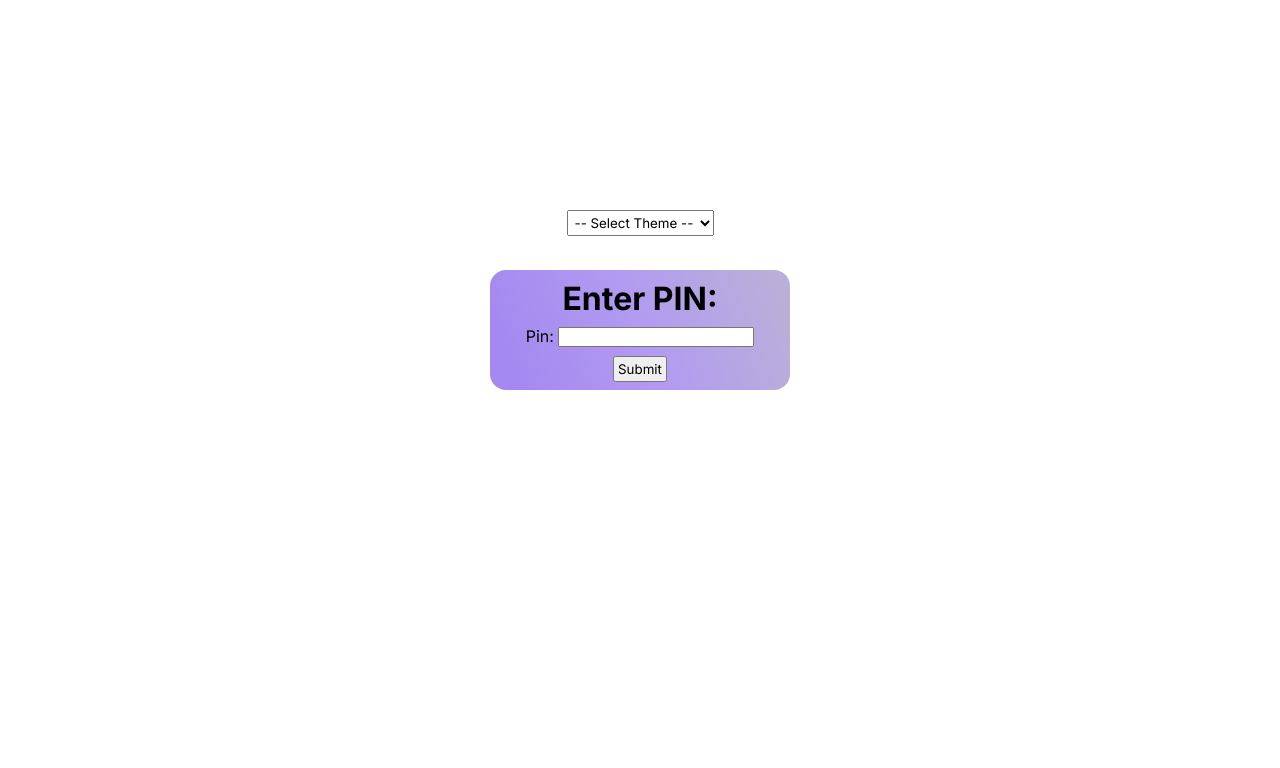
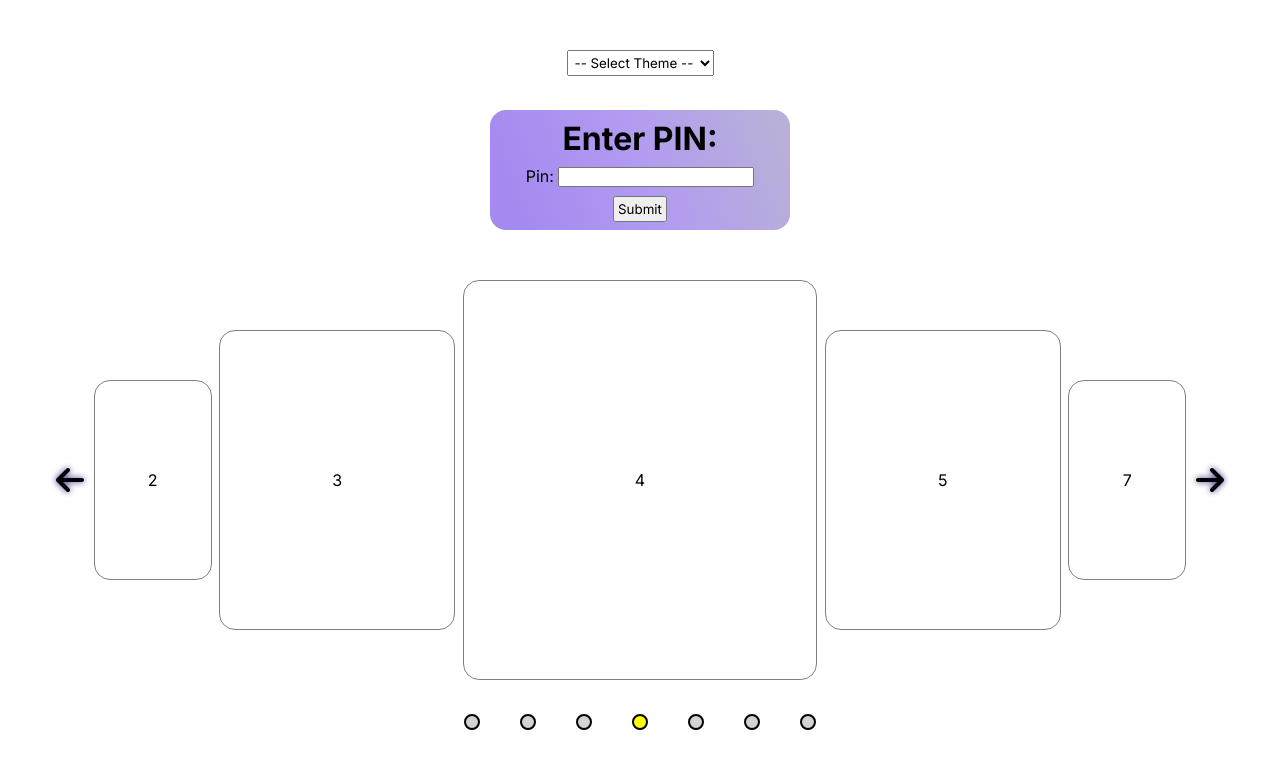
Before and after one commit to include-davis/leads-onboarding-2024, a Next.js app: page /day2 in a window 1280 px wide. Shown: the top 768 px of the page. Built offline with nearby package versions, Linux system fonts and the light colour scheme.

Commit message:
basic carousel

```diff
--- /dev/null
+++ b/app/(pages)/_components/carousel.jsx
@@ -0,0 +1,91 @@
+import styles from '@/app/(pages)/_styles/components/carousel.module.scss'
+import { useState } from 'react';
+import { FaArrowLeft, FaArrowRight } from "react-icons/fa6";
+
+const slides = [1, 2, 3, 4, 5, 7, 9]
+const middle_index = Math.ceil(slides.length / 2) - 1;
+
+export default function Carousel() {
+  const [currentSlide, setCurrentSlide] = useState(middle_index)
+
+  function nextSlide() {
+    const next = currentSlide + 1;
+
+    setCurrentSlide(next <= slides.length - 1 ? next : 0);
+  }
+
+  function previousSlide() {
+    const previous = currentSlide - 1;
+
+    setCurrentSlide(previous >= 0 ? previous : slides.length - 1);
+  }
+
+  return (
+    <div className={styles.container}>
+
+      <div className={styles.slider}>
+        <div className={styles.slides}>
+          <FaArrowLeft className={styles.arrow} onClick={previousSlide}/>
+          {slides.map((slide, key) =>
+            <Slide
+              key={key}
+              idx={key}
+              slide={slide}
+              currentSlide={currentSlide}
+            />
+          )}
+          <FaArrowRight className={styles.arrow} onClick={nextSlide}/>
+        </div>
+        <div className={styles.dots}>
+          {slides.map((_, key) =>
+          <Dot
+              key={key}
+              idx={key}
+              currentSlide={currentSlide}
+              handleClick={() => setCurrentSlide(key)}
+            />
+          )}
+        </div>
+      </div>
+
+    </div>
+  );
+}
+
+function Dot({idx, currentSlide, handleClick}) {
+
+  function handleDotStyle() {
+    if(currentSlide === idx) {
+      return `${styles.dot_active}`;
+    }
+
+    return `${styles.dot}`;
+  }
+
+  return (
+      <div className={handleDotStyle()} onClick={handleClick}></div>
+  );
+}
+
+function Slide({slide, idx, currentSlide}) {
+
+  function handleSlideStyle() {
+    if(currentSlide === idx) {
+      return `${styles.slide}`;
+    }
+    else if(Math.abs(currentSlide - idx) == 1) {
+      return `${styles.slide_adjacent}`;
+    }
+    else if(Math.abs(currentSlide - idx) == 2) {
+      return `${styles.slide_two_away}`;
+    }
+
+    return `${styles.slide_hidden}`;
+  }
+
+  return (
+    <div className={handleSlideStyle()}>
+      <>{slide}</>
+    </div>
+  );
+}
--- /dev/null
+++ b/app/(pages)/_styles/components/carousel.module.scss
@@ -0,0 +1,100 @@
+.container {
+    width: 100%;
+    // border: 1px red solid;
+}
+
+.slider {
+    width: 100%;
+    height: 500px;
+    border-radius: 8px;
+    // overflow: hidden;
+    position: relative;
+
+    display: flex;
+    flex-direction: column;
+    gap: 16px;
+}
+
+.slides {
+    display: flex;
+    justify-content: space-around;
+    align-items: center;
+    // border: 1px cyan solid;
+}
+
+.slide {
+    height: 400px;
+    width: 30%;
+}
+
+.slide_adjacent {
+    height: 300px;
+    width: 20%;
+}
+
+.slide_two_away {
+    height: 200px;
+    width: 10%;
+}
+
+.slide, .slide_adjacent, .slide_two_away {
+    display: flex;
+    justify-content: center;
+    align-items: center;
+
+    border: 1px grey solid;
+    border-radius: 16px;
+
+    transition: 2s;
+}
+
+.slide_hidden {
+    display: none;
+}
+
+.arrow {
+    font-size: 2rem;
+    filter: drop-shadow(0px 0px 3px var(--include-purple))
+}
+
+.arrow:hover {
+    cursor: pointer;
+}
+
+.dots {
+    position: absolute;
+    display: flex;
+    justify-content: center;
+    bottom: 10%;
+
+    width: 100%;
+    gap: 40px;
+
+    input {
+        display: none;
+    }
+
+}
+
+.dot {
+    background-color: lightgray;
+}
+
+.dot_active {
+    background-color: yellow;
+}
+
+.dot_active, .dot {
+    width: 16px;
+    height: 16px;
+    border: 2px solid black;
+
+    border-radius: 16px;
+    cursor: pointer;
+
+    transition: 0.5s;
+}
+
+.dot:hover {
+    background-color: yellow;
+}
--- a/app/(pages)/_styles/pages/day2/home.module.scss
+++ b/app/(pages)/_styles/pages/day2/home.module.scss
@@ -1,12 +1,13 @@
 .container {
     display: flex;
     flex-direction: column;
-    justify-content: center;
+    justify-content: space-around;
     align-items: center;
 
-    height: 100%;
-    min-height: 600px;
-    // border: 1px red solid;
+    gap: 50px;
+
+    padding: 50px;
+    // border: 1px blue solid;
 }
 
 .content {
@@ -16,5 +17,5 @@
     align-items: center;
 
     min-height: 180px;
-    // border: red 1px solid
+    // border: 1px green solid;
 }
--- a/app/(pages)/day1/page.jsx
+++ b/app/(pages)/day1/page.jsx
@@ -1,9 +1,8 @@
+/* eslint-disable @next/next/no-img-element */
 "use client";
 
 import { React, useState }from 'react';
-import Image from 'next/image';
 import ClientCard from '@/app/(pages)/_components/clients/clients';
-import { PiPenNib } from "react-icons/pi";
 import { BiSolidPen } from "react-icons/bi";
 import styles from '@/app/(pages)/_styles/pages/day1/home.module.scss'
 
--- a/app/(pages)/day2/page.jsx
+++ b/app/(pages)/day2/page.jsx
@@ -1,9 +1,10 @@
 "use client"
 
 import React, { createContext, useContext, useState } from 'react';
-import PinForm from '../_components/pin';
+import PinForm from '@/app/(pages)/_components/pin';
 import styles from '@/app/(pages)/_styles/pages/day2/home.module.scss';
-import ThemeSelector from '../_components/select';
+import ThemeSelector from '@/app/(pages)/_components/select';
+import Carousel from '@/app/(pages)/_components/carousel';
 
 export const themeOptions = [
   {value: "", text: "-- Select Theme --"},
@@ -27,6 +28,7 @@ export default function Home() {
           <ThemeSelector/>
           <PinForm className={styles.pin}/>
         </div>
+        <Carousel />
       </div>
     </ThemeContext.Provider>
   );
```
